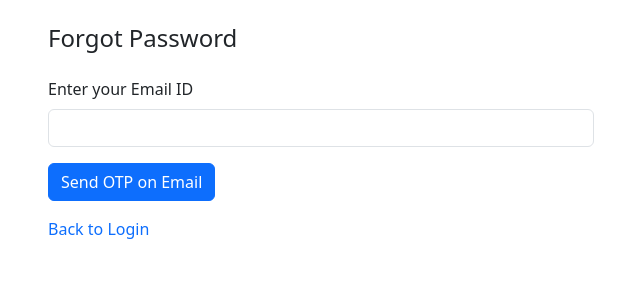
After one commit to coderpravin/Expenes-Track-User, a Django app: page /forgot-password/ in a window 1280 px wide. The commit adds this page. Shown: the top 300 px of the page, without its empty margins (34-674 px from the left). Run offline with Django 5.2, Linux system fonts and the light colour scheme.

Commit message:
Forgot password logic added successfully

```diff
--- a/project/expenses/urls.py
+++ b/project/expenses/urls.py
@@ -1,7 +1,8 @@
 from django.urls import path
-from .views import category_home,user_signup, user_login
+from .views import category_home,user_signup, user_login, forgot_password
 urlpatterns = [
      path('', category_home, name='category-home'),
      path('signup/', user_signup, name='user-signup'),
      path('login/', user_login, name='user-login'),
+     path('forgot-password/', forgot_password, name='forgot-password'),
  ]
--- a/project/expenses/views.py
+++ b/project/expenses/views.py
@@ -43,3 +43,6 @@ def user_login(request):
         form = UserLoginForm()
     context = {'form': form}
     return render(request, 'expenses/user_login.html', context)
+
+def forgot_password(request):
+    return render(request, 'expenses/forgot_password.html')
--- /dev/null
+++ b/project/templates/expenses/forgot_password.html
@@ -0,0 +1,31 @@
+<!doctype html>
+<html lang="en">
+	<head>
+		<meta charset="utf-8">
+		<meta name="viewport" content="width=device-width, initial-scale=1">
+		<title>Forgot Password</title>
+		<link href="https://cdn.jsdelivr.net/npm/bootstrap@5.3.2/dist/css/bootstrap.min.css" rel="stylesheet">
+	</head>
+	<body>
+		<div class="container my-4">
+			<h1 class="h4 mb-4">Forgot Password</h1>
+			<div class="row">
+				<div class="col-md-6">
+					<form method="post">
+						{% csrf_token %}
+						<div class="mb-3">
+							<label for="email" class="form-label">Enter your Email ID</label>
+							<input type="email" class="form-control" id="email" name="email" required>
+						</div>
+						<button type="submit" class="btn btn-primary">Send OTP on Email</button>
+						<p class="mt-3">
+							<a href="{% url 'user-login' %}" class="text-decoration-none">Back to Login</a>
+						</p>
+					</form>
+				</div>
+			</div>
+		</div>
+
+		<script src="https://cdn.jsdelivr.net/npm/bootstrap@5.3.2/dist/js/bootstrap.bundle.min.js"></script>
+	</body>
+</html>
```
Also changed, not shown: project/templates/expenses/user_login.html (+9 -1 lines).
